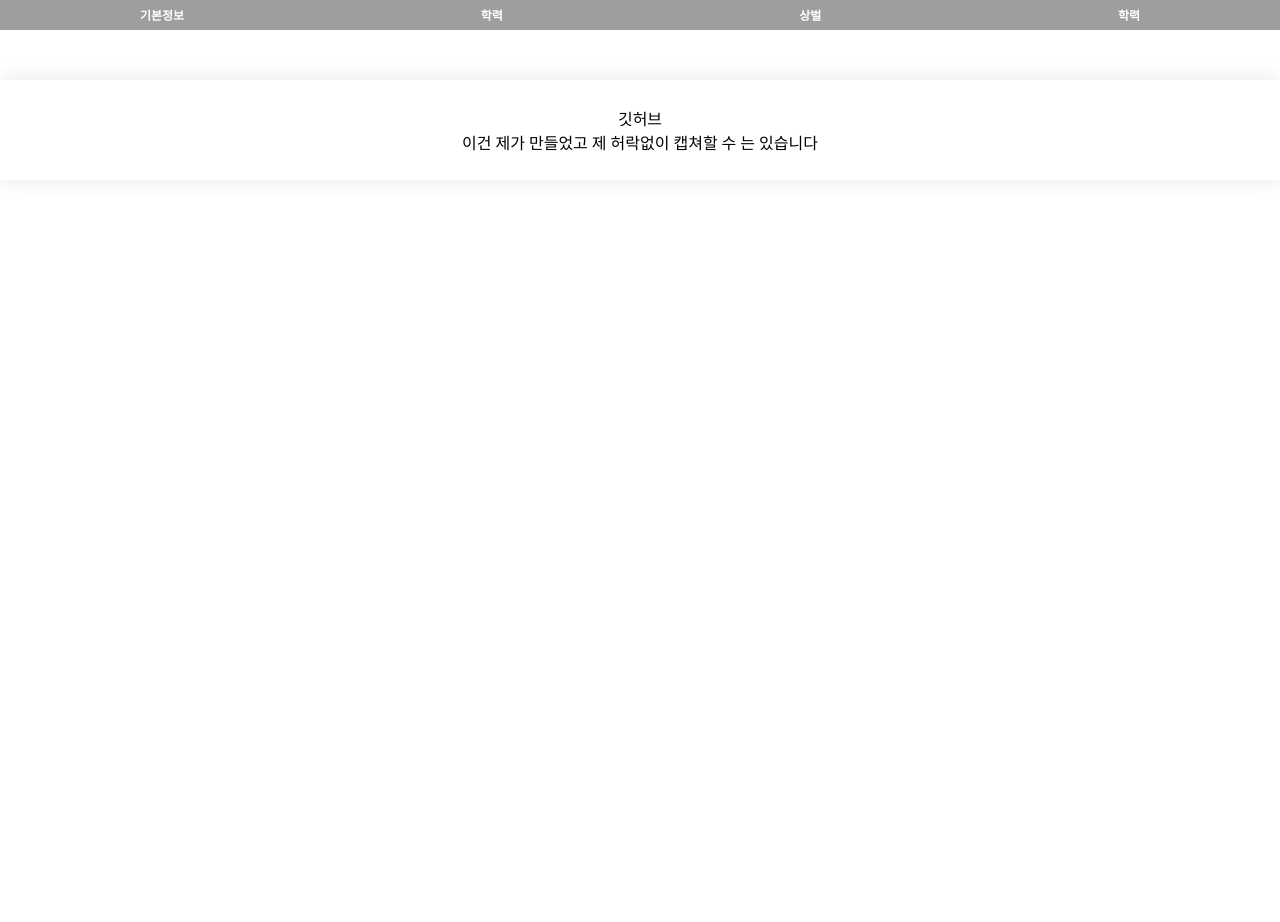
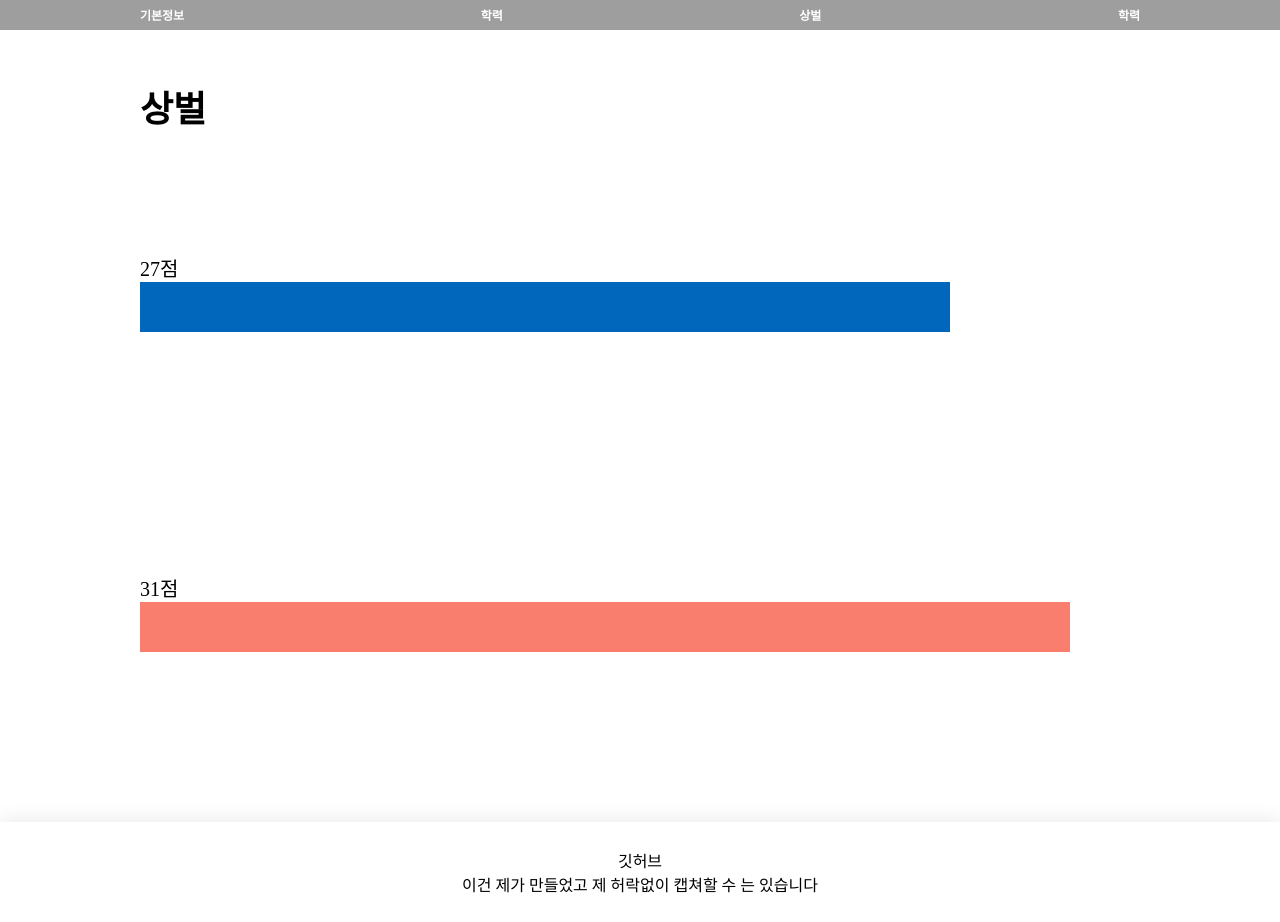
Before and after one commit to toswm128/webSubject, a plain HTML site: page project1/html/point.html in a window 1280 px wide. Before the commit the page ends 800 px from the top, so only its background shows below. Drawn offline with Linux system fonts and the light colour scheme; grey boxes are pictures that could not be loaded.

Commit message:
[ADD] point

```diff
--- /dev/null
+++ b/project1/css/point.css
@@ -0,0 +1,28 @@
+.title {
+  font-size: 36px;
+  font-weight: bold;
+}
+
+.reward {
+  height: 80vh;
+  display: flex;
+  flex-direction: column;
+  justify-content: space-around;
+  font-size: 20px;
+}
+
+.meritBar {
+  width: 5px;
+  max-width: 100%;
+  background-color: #0067bc !important;
+  height: 50px;
+  transition: 0.5s ease-in-out;
+}
+
+.demeritBar {
+  width: 5px;
+  max-width: 100%;
+  background-color: #f97e6d !important;
+  height: 50px;
+  transition: 0.5s ease-in-out;
+}
--- a/project1/html/point.html
+++ b/project1/html/point.html
@@ -5,13 +5,30 @@
     <meta http-equiv="X-UA-Compatible" content="IE=edge" />
     <meta name="viewport" content="width=device-width, initial-scale=1.0" />
     <link rel="stylesheet" href="../css/index.css" />
+    <link rel="stylesheet" href="../css/point.css" />
     <title>이력관리</title>
   </head>
   <body>
     <header></header>
 
-    <main></main>
+    <main>
+      <div class="content">
+        <div class="title">상벌</div>
+
+        <div class="reward">
+          <div class="merit">
+            27점
+            <div class="meritBar"></div>
+          </div>
+          <div class="demerit">
+            31점
+            <div class="demeritBar"></div>
+          </div>
+        </div>
+      </div>
+    </main>
     <footer></footer>
+    <script src="../js/point.js"></script>
     <script src="../js/Kuriboh.js"></script>
   </body>
 </html>
--- /dev/null
+++ b/project1/js/point.js
@@ -0,0 +1,13 @@
+const rewardPoint = document.querySelector(".reward");
+const meritBar = document.querySelector(".meritBar");
+const demeritBar = document.querySelector(".demeritBar");
+
+const reward = () => {
+  const meritPoint = rewardPoint.children[0].outerText.split("점")[0];
+  const demeritPoint = rewardPoint.children[1].outerText.split("점")[0];
+  console.log(meritPoint, demeritPoint);
+  meritBar.style.width = meritPoint * 30 + "px";
+  demeritBar.style.width = demeritPoint * 30 + "px";
+};
+
+reward();
```
